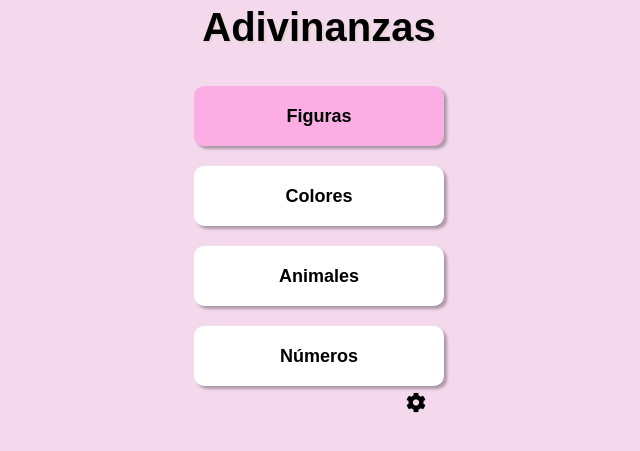
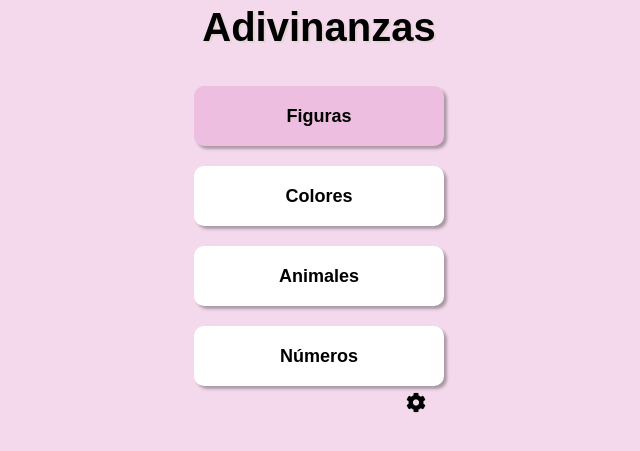
Before and after one commit to DanielSeguro/AplicacionesMoviles, a website built with Parcel: page src/index.html in a window 1280 px wide. In both pictures the pointer is over the button "Figuras". Shown: the part 291-742 px from the top of the page, without its empty margins (321-961 px from the left). Built offline with nearby package versions, Linux system fonts and the light colour scheme.

Commit message:
cambio color boton index

```diff
--- a/src/css/style.css
+++ b/src/css/style.css
@@ -35,7 +35,7 @@ body {
   }
 
   button:hover {
-    background-color: #faaee4;
+    background-color: #edbee0;
   }
 
   .config-button {
```
